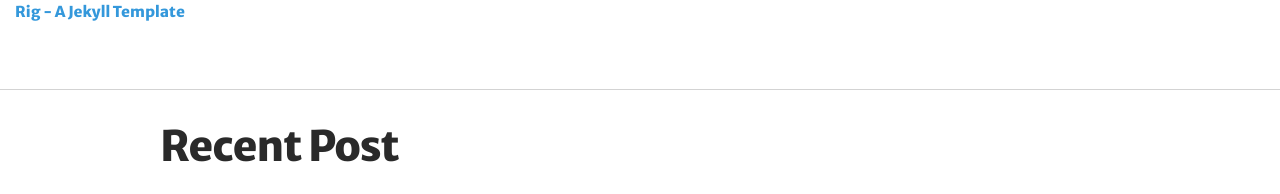
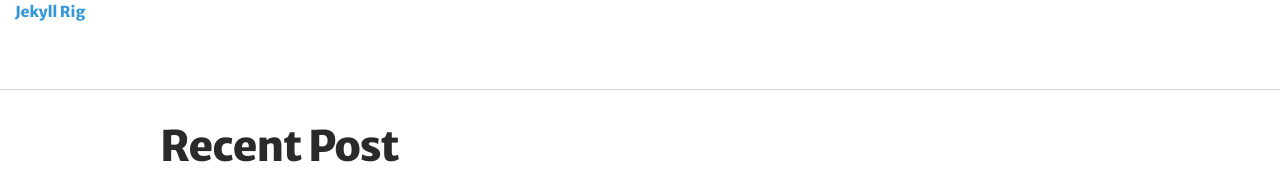
Before and after one commit to daveas/jekyll-template, a Jekyll site: the page built from index.html, in a window 1280 px wide. Shown: the top 194 px of the page. Built offline with Jekyll 4.4.1, drawn with Linux system fonts in a browser that asks for light colours; nearby versions of some CDN libraries.

Commit message:
Update _config.yml

```diff
--- a/_config.yml
+++ b/_config.yml
@@ -1,5 +1,5 @@
 # Site
-title: Rig - A Jekyll Template
+title: Jekyll Rig
 author: Dave
 owner: Dave A Seeman
 company: Seemingly Creative
```
